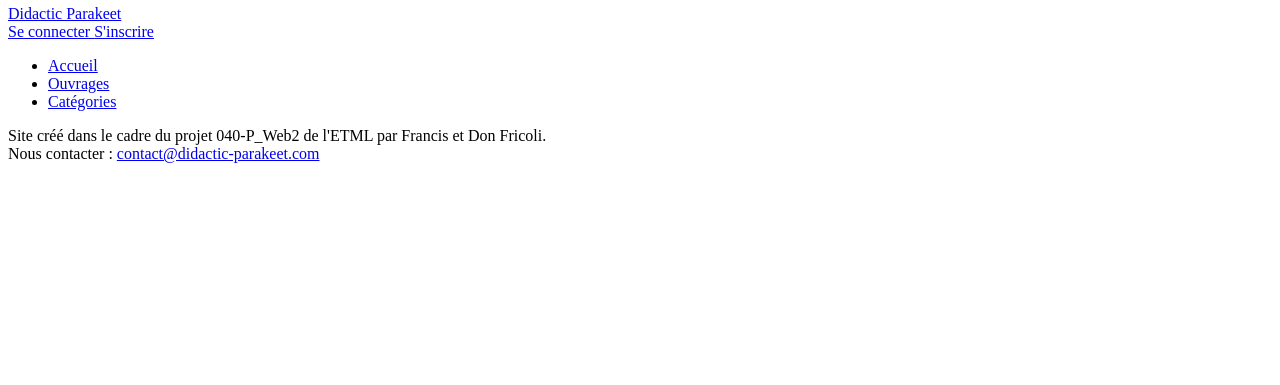
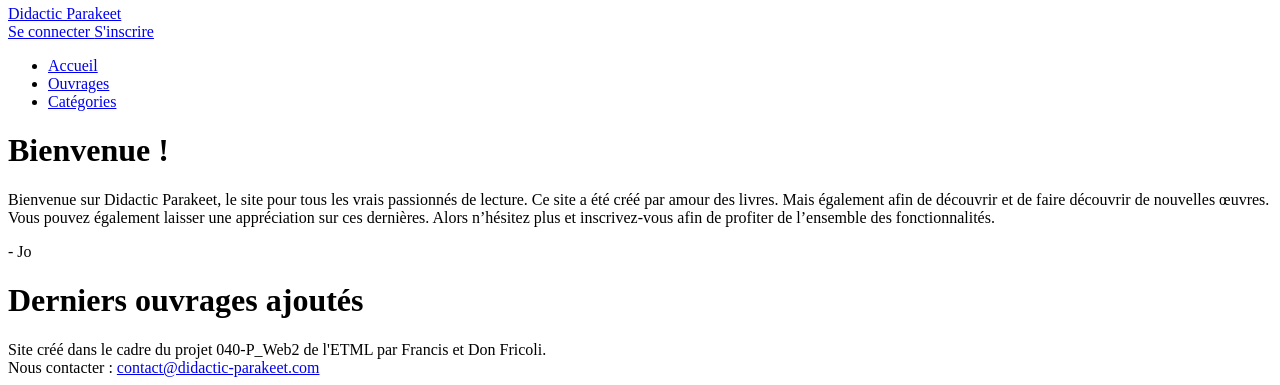
Before and after one commit to Lothindir/didactic-parakeet, a Symfony app: template templates/home/index.html.twig in a window 1280 px wide; the page is wider, and only the part inside the window is pictured. Shown: the part 1595-1980 px from the top of that part. Before the commit the page ends 1758 px from the top of that part, so only its background shows below. Run offline with Twig, Linux system fonts and the light colour scheme; the template is opened without the code that fills it, so the values that code supplies are empty; some libraries are stand-ins or nearby versions.

Commit message:
Made some changes

```diff
--- a/src/Controller/BooksController.php
+++ b/src/Controller/BooksController.php
@@ -20,7 +20,8 @@ class BooksController extends AbstractController
 
         return $this->render('books/index.html.twig', [
             'controller_name' => 'BooksController',
-            'books' => $booksRepository->findAll()
+            'title' => 'Tous les livres',
+            'books' => $booksRepository->findBy(array(), array('Title' => 'ASC'))
         ]);
     }
 
@@ -33,6 +34,7 @@ class BooksController extends AbstractController
 
         return $this->render('books/index.html.twig', [
             'controller_name' => 'BooksController',
+            'title' => 'Toutes les catégories',
             'categories' => $categoryRepository->findAll()
         ]);
     }
@@ -52,6 +54,7 @@ class BooksController extends AbstractController
 
         return $this->render('books/index.html.twig', [
             'controller_name' => 'BooksController',
+            'title' => 'Catégorie ' . $cat->getName(),
             'books' => $cat->getBooks()
         ]);
     }
--- a/templates/base.html.twig
+++ b/templates/base.html.twig
@@ -14,7 +14,7 @@
         {% include 'partials/header.html.twig' %}
         {% include 'partials/nav.html.twig' %}
         <div class="min-h-screen flex flex-col">
-            <div class="md:ml-32 lg:ml-56 mt-30 flex flex-grow">
+            <div class="md:ml-32 lg:ml-56 mt-30 flex flex-grow flex-col">
                 {% block body %}{% endblock %}
             </div>
             {% include 'partials/footer.html.twig' %}
--- a/templates/books/index.html.twig
+++ b/templates/books/index.html.twig
@@ -3,6 +3,8 @@
 {% block title %}{% endblock %}
 
 {% block body %}
+
+    <h1 class="font-bold text-6xl p-1 pl-4">{{ title }}</h1>
 
     {% if books is defined %}
         {% set array = books %}
--- a/templates/home/index.html.twig
+++ b/templates/home/index.html.twig
@@ -5,6 +5,11 @@
 
 {% block body %}
 
+    <h1 class="font-bold text-5xl pl-4">Bienvenue !</h1>
+    <p class="px-12 font-medium text-xl text-justify italic">Bienvenue sur Didactic Parakeet, le site pour tous les vrais passionnés de lecture. Ce site a été créé par amour des livres. Mais également afin de découvrir et de faire découvrir de nouvelles œuvres. Vous pouvez également laisser une appréciation sur ces dernières. Alors n’hésitez plus et inscrivez-vous afin de profiter de l’ensemble des fonctionnalités.</p>
+    <p class="px-24 font-light text-xl text-right italic">- Jo</p>
+
+    <h1 class="font-bold text-4xl pl-4">Derniers ouvrages ajoutés</h1>
     {% set array = books %}
     {% set path = 'book' %}
     {% set index = 'Id' %}
--- a/templates/partials/cards.html.twig
+++ b/templates/partials/cards.html.twig
@@ -1,4 +1,4 @@
-<div class="bg-white pt-4 w-full flex flex-row flex-wrap">
+<div class="bg-white w-full flex flex-row flex-wrap">
     {% for element in array %}
         <a href="/{{ path }}/{{ attribute(element, index) }}" class="w-1/5 p-4">
             <div class="rounded overflow-hidden shadow-3xl">
```
